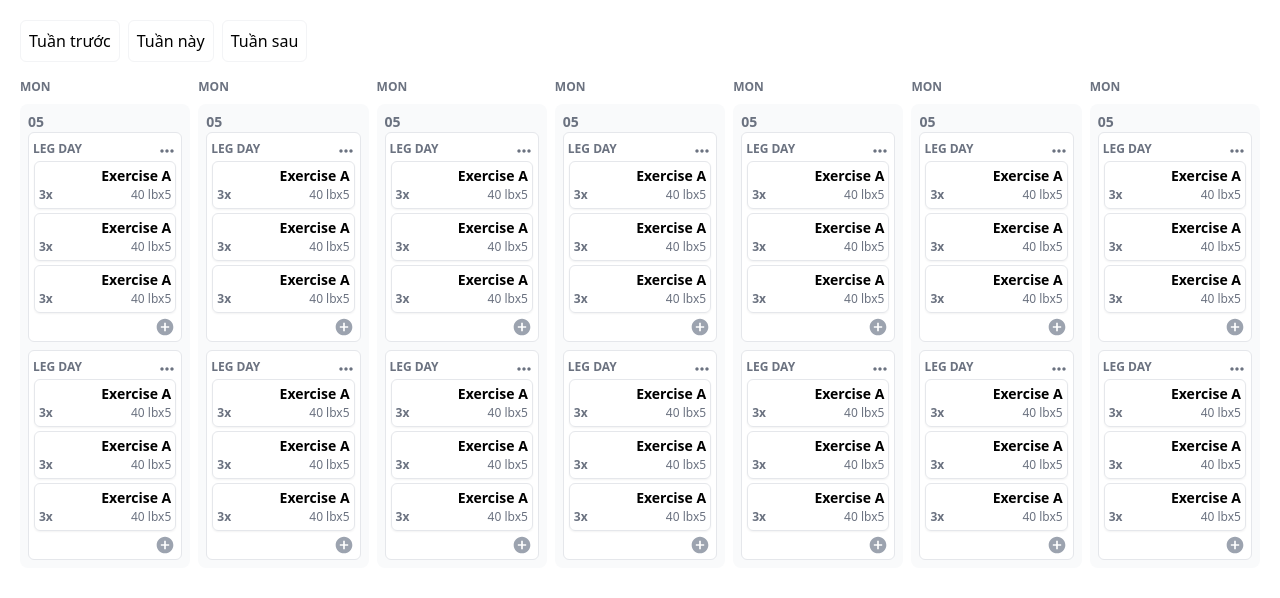
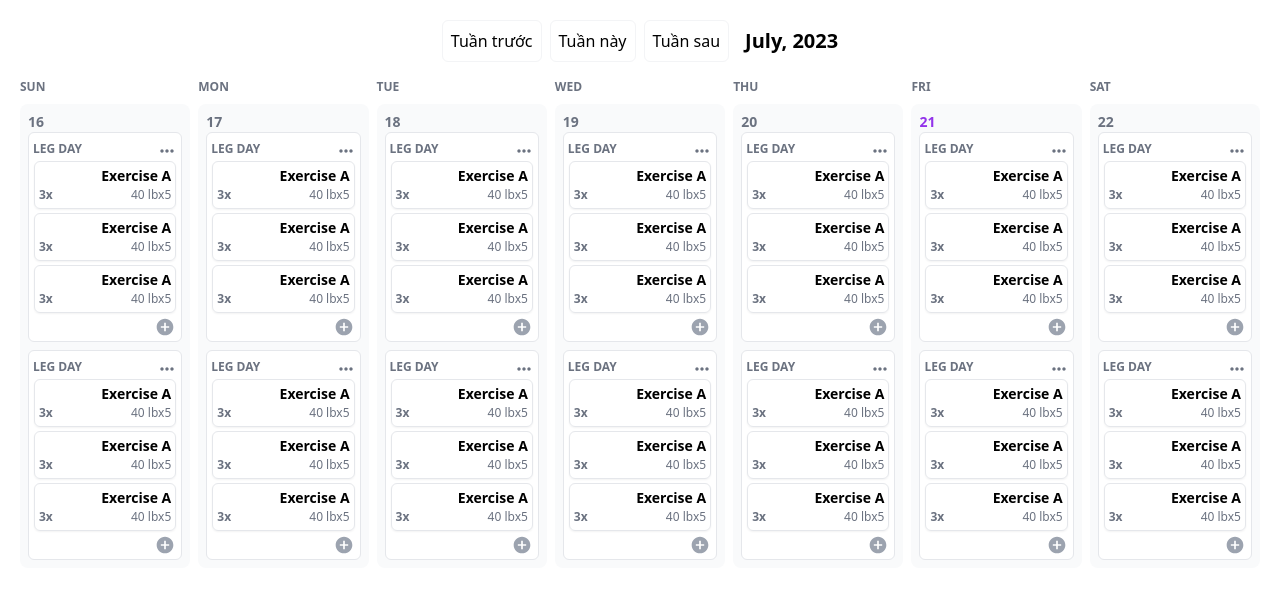
Before and after one commit to ngoctu280801/calendar-training-sessions, a React (Create React App) app: page / in a window 1280 px wide. Shown: the top 598 px of the page. Built offline with nearby package versions, Linux system fonts and the light colour scheme.

Commit message:
add real calendar

```diff
--- a/src/App.jsx
+++ b/src/App.jsx
@@ -3,11 +3,57 @@ import "./App.css";
 import Calendar from "./module/calendar/Calendar";
 
 import ContainerList from "./module/container/ContainerList";
+import { getAllDaysInTheWeek } from "./utils/fileHelper";
+import moment from "moment";
 function App() {
+  const [stateCalendar, setStateCalendar] = useState({
+    startDate: +moment(),
+    weekDays: getAllDaysInTheWeek(),
+  });
+
+  const [timeInCalendar, setTimeInCalendar] = useState(new Date());
+  //next week
+  const goToNextWeek = () => {
+    const dateAfter7Days = moment(stateCalendar.startDate).add(7, "days");
+
+    setTimeInCalendar(dateAfter7Days?._d);
+    setStateCalendar({
+      ...stateCalendar,
+      startDate: +dateAfter7Days,
+      weekDays: getAllDaysInTheWeek(dateAfter7Days),
+    });
+  };
+
+  // prev week
+  const goToPreviousWeek = () => {
+    const dateBefore7Days = moment(stateCalendar.startDate).subtract(7, "days");
+    setTimeInCalendar(dateBefore7Days?._d);
+    setStateCalendar({
+      ...stateCalendar,
+      startDate: +dateBefore7Days,
+      weekDays: getAllDaysInTheWeek(dateBefore7Days),
+    });
+  };
+
+  //go today
+  const goToToday = () => {
+    setTimeInCalendar(moment()._d);
+
+    setStateCalendar({
+      ...stateCalendar,
+      startDate: +moment(),
+      weekDays: getAllDaysInTheWeek(),
+    });
+  };
   return (
     <div className="p-5 ">
-      <Calendar />
-      <ContainerList />
+      <Calendar
+        goToPreviousWeek={goToPreviousWeek}
+        goToNextWeek={goToNextWeek}
+        startDate={stateCalendar?.startDate}
+        goToToday={goToToday}
+      />
+      <ContainerList weekDays={stateCalendar.weekDays} />
     </div>
   );
 }
--- a/src/module/calendar/Calendar.jsx
+++ b/src/module/calendar/Calendar.jsx
@@ -1,17 +1,30 @@
+import moment from "moment";
 import React from "react";
 
-const Calendar = () => {
+const Calendar = ({
+  goToPreviousWeek = () => {},
+  goToNextWeek = () => {},
+  goToToday = () => {},
+  startDate,
+}) => {
+  const formattedDate = moment(startDate).format(" MMMM, YYYY");
   return (
-    <div className="flex gap-2 mb-4 ">
-      <Item>Tuần trước</Item>
-      <Item>Tuần này</Item>
-      <Item>Tuần sau</Item>
+    <div className="flex mb-4 items-center justify-center gap-4">
+      <div className="flex gap-2 ">
+        <Item onClick={goToPreviousWeek}>Tuần trước</Item>
+        <Item onClick={goToToday}>Tuần này</Item>
+        <Item onClick={goToNextWeek}>Tuần sau</Item>
+      </div>
+      <div className="text-xl font-semibold ">{formattedDate}</div>
     </div>
   );
 };
-const Item = ({ children }) => {
+const Item = ({ children, onClick = () => {} }) => {
   return (
-    <div className="rounded-md border border-gray-100 p-2 cursor-pointer hover:bg-gray-100">
+    <div
+      onClick={onClick}
+      className="rounded-md border border-gray-100 p-2 cursor-pointer hover:bg-gray-100"
+    >
       {children}
     </div>
   );
--- a/src/module/container/Container.jsx
+++ b/src/module/container/Container.jsx
@@ -1,14 +1,28 @@
 import React from "react";
 import TrainingContainer from "./TrainingContainer";
+import moment from "moment";
 
-const Container = () => {
+const Container = ({ day = {} }) => {
+  const weekDayName = day?.weekDayName.slice(0, 3) || "";
+  const date = day?.date;
+
+  const currentDate = moment();
+  const startOfDay = currentDate.startOf("day");
+  const timestamp = startOfDay.valueOf();
+
   return (
     <div className="w-full">
       <div className="uppercase mb-2 text-[12px] font-semibold text-gray-500">
-        mon
+        {weekDayName}
       </div>
       <div className="bg-gray-50 rounded-lg p-2">
-        <p className="text-sm text-gray-500 font-semibold">05</p>
+        <p
+          className={`text-sm text-gray-500 font-semibold ${
+            timestamp === day.dateStamp && "text-purple-600"
+          }`}
+        >
+          {date}
+        </p>
         <div className="flex flex-col gap-2">
           <TrainingContainer />
           <TrainingContainer />
--- a/src/module/container/ContainerList.jsx
+++ b/src/module/container/ContainerList.jsx
@@ -1,16 +1,11 @@
 import React from "react";
 import Container from "./Container";
 
-const ContainerList = () => {
+const ContainerList = ({ weekDays = [] }) => {
   return (
     <div className="flex gap-2 w-full justify-between">
-      <Container />
-      <Container />
-      <Container />
-      <Container />
-      <Container />
-      <Container />
-      <Container />
+      {weekDays?.length > 0 &&
+        weekDays?.map((day) => <Container key={Math.random()} day={day} />)}
     </div>
   );
 };
--- /dev/null
+++ b/src/utils/fileHelper.js
@@ -0,0 +1,18 @@
+import moment from "moment";
+
+export const getAllDaysInTheWeek = (currentDate = moment()) => {
+  const weekStart = currentDate.clone().startOf("week");
+
+  const days = Array.from(Array(7))
+    .map((day, index) => index)
+    .map((day) =>
+      moment(weekStart).add(day, "days").set("minutes", 0).set("seconds", 0)
+    )
+    .map((momentObj) => ({
+      date: momentObj.date(),
+      dateStamp: +momentObj,
+      weekDayName: momentObj.format("dddd"),
+    }));
+
+  return days;
+};
```
